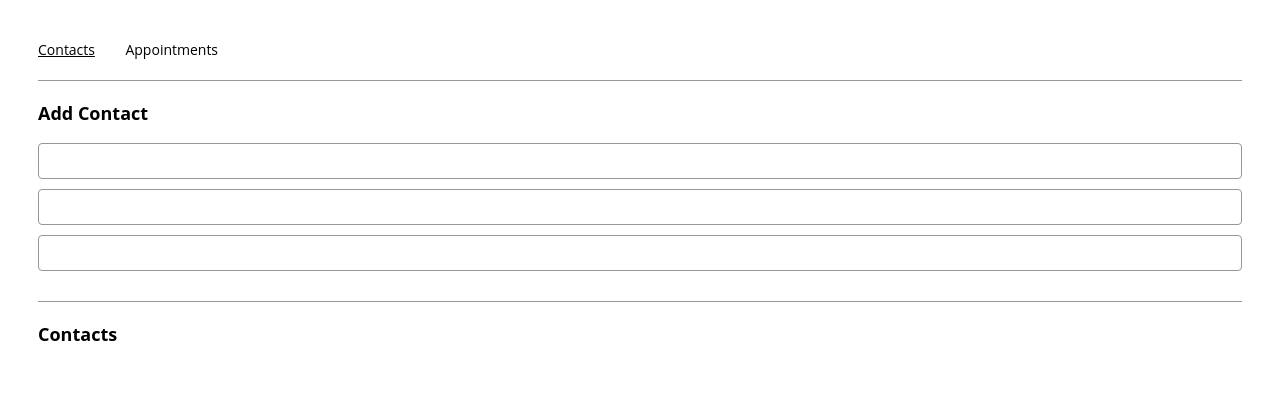
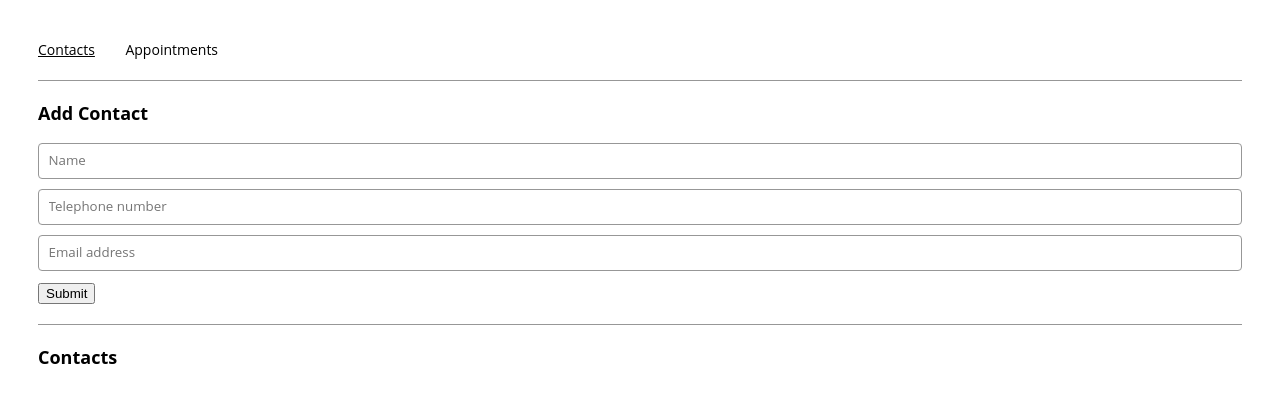
Before and after one commit to stoine92/appointmentPage, a React (Create React App) app: page /contacts in a window 1280 px wide. Shown: the top 402 px of the page. Built offline with nearby package versions, Linux system fonts and the light colour scheme.

Commit message:
Added Regex to the input field

```diff
--- a/src/components/contactForm/ContactForm.js
+++ b/src/components/contactForm/ContactForm.js
@@ -13,11 +13,31 @@ export const ContactForm = ({
   return (
     <>
     <form onSubmit={handleSubmit}>
-    <input type="text"></input>
-    <input type="tel"></input>
-    <input type="email"></input>
+    <input type="text"
+    value={name}
+    onChange={(e) => setName(e.target.value)}
+    placeholder="Name"
+    required
+    ></input>
 
+    <input
+    type="tel"
+    value={phone}
+    onChange={(e) => setPhone(e.target.value)}
+    pattern="((\+44(\s\(0\)\s|\s0\s|\s)?)|0)7\d{3}(\s)?\d{6}"
+    placeholder="Telephone number"
+    required
+    ></input>
 
+    <input
+    type="email"
+    value={email}
+    onChange={(e) => setEmail(e.target.value)}
+    placeholder='Email address'
+    required
+    ></input>
+
+    <button>Submit</button>
     </form>
     {ContactForm}
     </>
```
